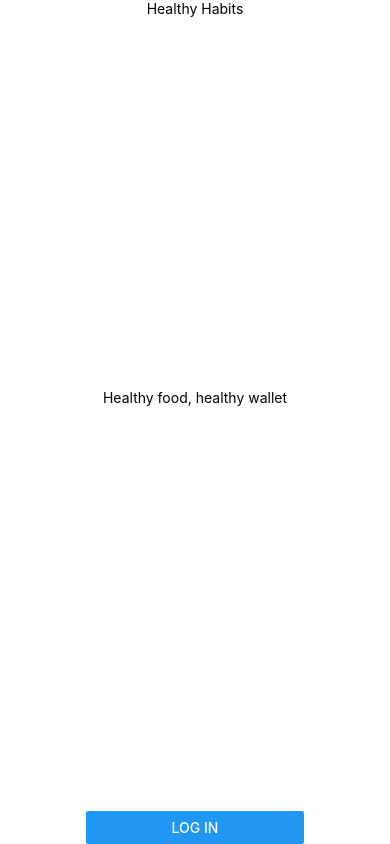
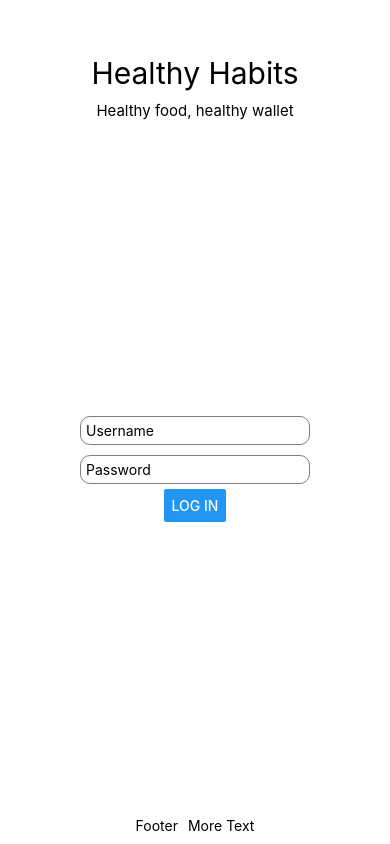
Before and after one commit to MrMostellar/Healthy-Habits-App, a React Native app in the folder HealthyHabits/: screen / in a window 390 px wide. Built offline with nearby package versions, Linux system fonts and the light colour scheme.

Commit message:
Progress

```diff
--- a/HealthyHabits/App.js
+++ b/HealthyHabits/App.js
@@ -1,15 +1,20 @@
 import React from 'react';
 import { StyleSheet, Text, View } from 'react-native';
 import { Login } from './components/Login';
+import { Header } from './components/Header';
+import { Footer } from './components/Footer';
 
 
 export default function App() {
   return (
     <View style={styles.container}>
-      <Text style={styles.title}>Healthy Habits</Text>
-      <Text style={styles.subtitle}>Healthy food, healthy wallet</Text>
+
+      <Header/>
       <Login/>
+      <Footer/>
+
     </View>
+
   );
 }
 
@@ -18,18 +23,6 @@ const styles = StyleSheet.create({
     flex: 1,
     backgroundColor: '#fff',
     alignItems: 'center',
-    justifyContent: 'center',
+    justifyContent: 'space-between'
   },
-
-  title: {
-    flex: 1
-  },
-
-  subtitle: {
-    flex: 1
-  },
-
-  login: {
-    flex: 2
-  }
 });
--- /dev/null
+++ b/HealthyHabits/components/Footer.js
@@ -0,0 +1,25 @@
+import React from "react";
+import { View, Text, StyleSheet } from "react-native";
+
+export function Footer(){
+    return(
+        <View style={styles.footer}>
+            <Text style={styles.footerComponent}>Footer</Text>
+            <Text style={styles.footerComponent}>More Text</Text>
+        </View>
+    )
+}
+
+const styles = StyleSheet.create({
+    footer:{
+        alignItems: 'center',
+        justifyContent: 'center',
+        flexDirection: 'row',
+        marginTop: 10,
+        marginBottom: 10
+    },
+    footerComponent: {
+        marginLeft: 5,
+        marginRight: 5
+    }
+});
--- /dev/null
+++ b/HealthyHabits/components/Header.js
@@ -0,0 +1,35 @@
+import React from "react";
+import { View, Text, StyleSheet } from "react-native";
+
+export function Header(){
+    return(
+        <View style={styles.header}>
+
+            <View style={styles.headerComponent}>
+                <Text style={styles.title}>Healthy Habits</Text>
+            </View>
+
+            <View style={styles.headerComponent}>
+                <Text style={styles.subtitle}>Healthy food, healthy wallet</Text>
+            </View>
+
+        </View>
+    );
+}
+
+const styles = StyleSheet.create({
+    header:{
+        alignItems: 'center',
+        marginTop: 50
+    },
+    headerComponent:{
+        margin: 5,
+
+    },
+    title:{
+        fontSize: 30
+    },
+    subtitle:{
+        fontSize: 15
+    }
+});
--- a/HealthyHabits/components/Login.js
+++ b/HealthyHabits/components/Login.js
@@ -2,12 +2,60 @@ import React from "react";
 import { Text, View, Button, StyleSheet, TextInput } from "react-native";
 
 export function Login(){
+    // userData and passwordData will be fetched from a database in the future.
+    const userData = 'Andrew'
+    const passwordData = 'Password'
+
+    const [user, setUser] = React.useState('User');
+    const [password, setPassword] = React.useState('Password')
+    const [incorrectValue, setIncorrectValue] = React.useState(null)
+
+    function authenticate(){
+
+        userData === user && passwordData === password ?
+            alert('Successfully logged in!') :
+            setIncorrectValue(<Text>Incorrect login information</Text>)
+
+    }
+
     return(
-        <View>
-            <TextInput />
-            <TextInput />
-            <Button title="Log in"/>
+        <View style={styles.login}>
+            <TextInput
+                style={styles.textBox}
+                placeholder = 'Username'
+                onChangeText={setUser}
+            />
 
+            <TextInput
+                placeholder = 'Password'                    onChangeText={setPassword}
+                style={styles.textBox}
+            />
+
+            <Button
+                style={styles.button}
+                title="Log in"
+                onPress={authenticate}
+            />
+            <View>{incorrectValue}</View>
         </View>
     );
 }
+
+const styles = StyleSheet.create({
+    login:{
+        alignItems: 'center',
+        justifyContent: 'space-around'
+    },
+    textBox:{
+        borderRadius: 10,
+        borderColor: 'grey',
+        borderWidth: 1,
+        minWidth: '50%',
+        minHeight: '5%',
+        margin: 5,
+        padding: 5
+    },
+    button: {
+        padding: 5
+    }
+})
```
